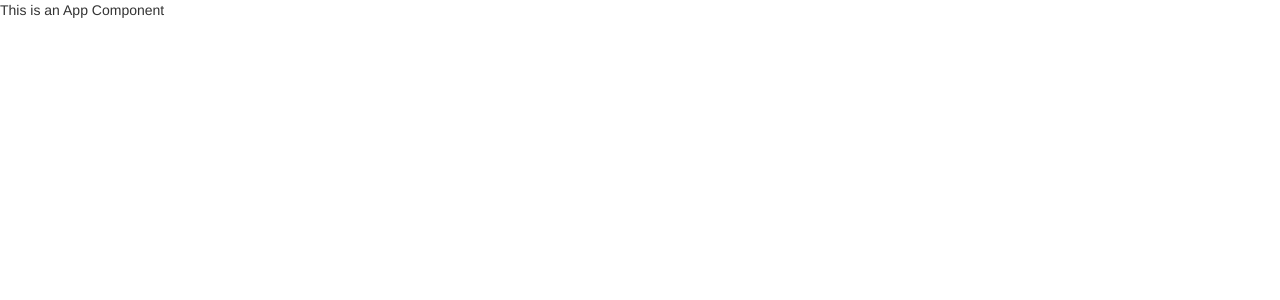
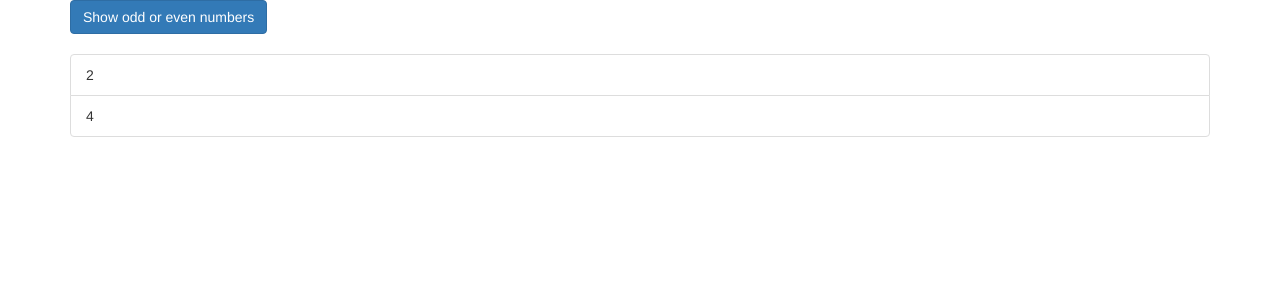
Before and after one commit to vikramlc/angular8, an Angular app: page / in a window 1280 px wide. Shown: the top 300 px of the page. Built offline with nearby package versions, Linux system fonts and the light colour scheme.

Commit message:
Basics of directives

```diff
--- a/src/app/app.component.html
+++ b/src/app/app.component.html
@@ -1 +1,26 @@
-<p>This is an App Component</p>
+<div class="container">
+  <div class="row">
+    <div class="col-xs-12">
+      <button
+        class="btn btn-primary"
+        (click)="onlyOdd = !onlyOdd">Show odd or even numbers</button>
+      <br><br>
+      <ul class="list-group">
+        <div *ngIf="onlyOdd">
+          <li
+            class="list-group-item"
+            *ngFor="let odd of oddNumbers">
+            {{ odd }}
+          </li>
+        </div>
+        <div *ngIf="!onlyOdd">
+          <li
+            class="list-group-item"
+            *ngFor="let even of evenNumbers">
+            {{ even }}
+          </li>
+        </div>
+      </ul>
+    </div>
+  </div>
+</div>
--- a/src/app/app.component.ts
+++ b/src/app/app.component.ts
@@ -6,5 +6,8 @@ import { Component } from '@angular/core';
   styleUrls: ['./app.component.css']
 })
 export class AppComponent {
-  title = 'my-first-app';
+  numbers = [1, 2, 3, 4, 5];
+  oddNumbers = [1, 3, 5];
+  evenNumbers = [2, 4];
+  onlyOdd = false;
 }
```
